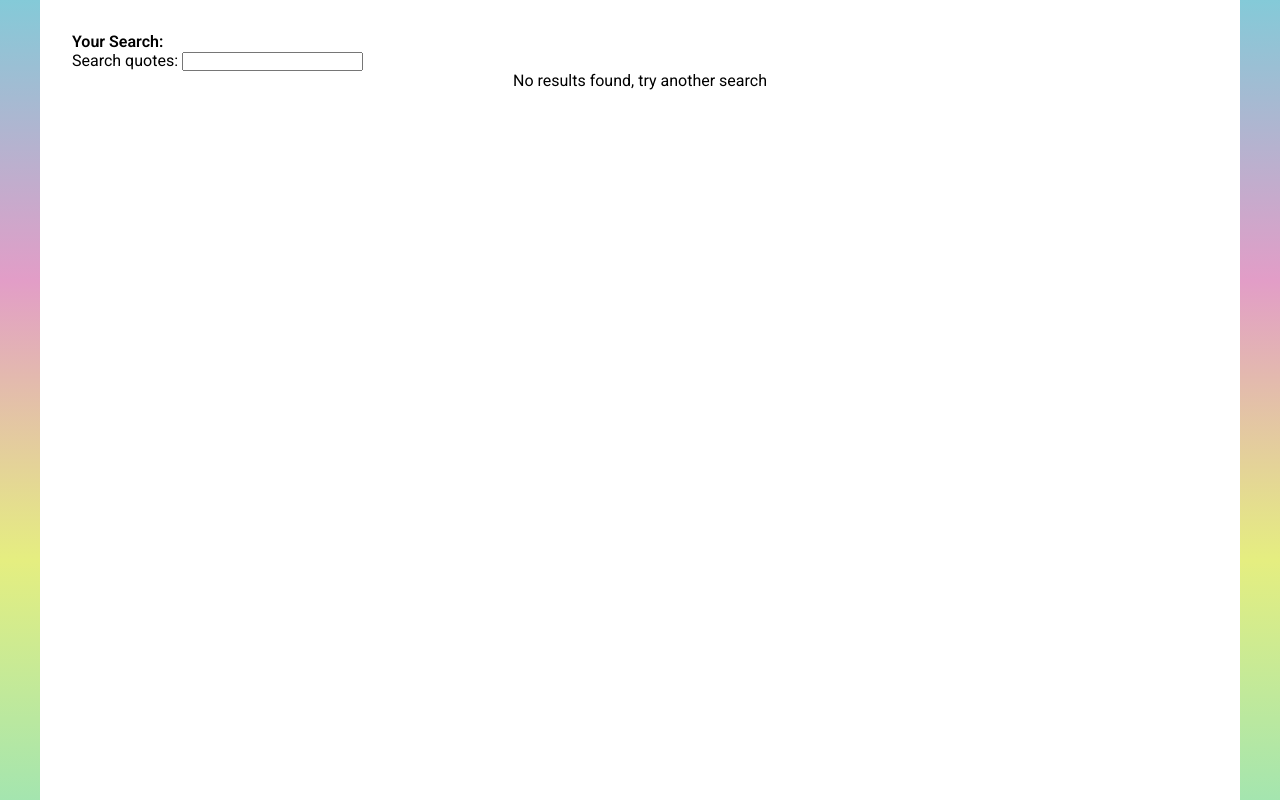
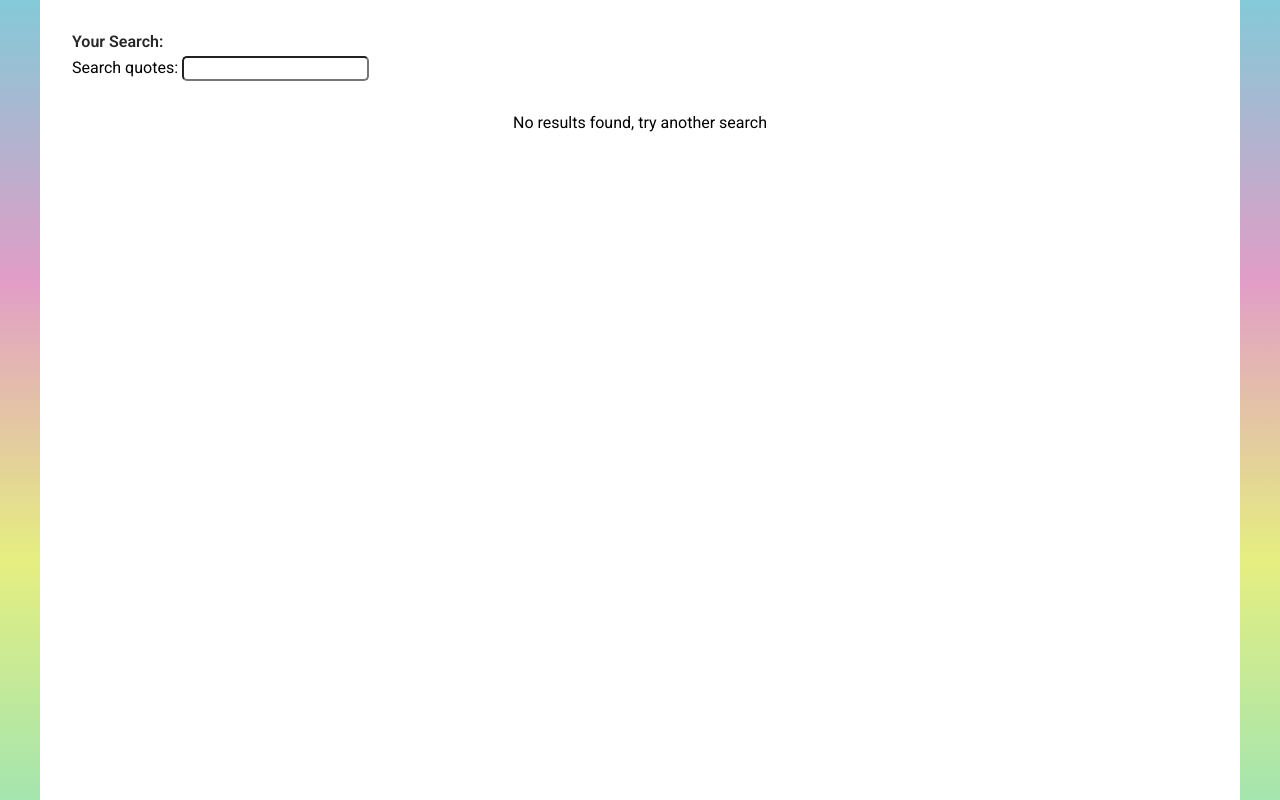
Before and after one commit to AgnetaA/postergenerator, a Next.js app: page /search in a window 1280 px wide. Built offline with nearby package versions, Linux system fonts and the light colour scheme.

Commit message:
basic styling done

```diff
--- a/app/globals.css
+++ b/app/globals.css
@@ -9,7 +9,7 @@
   --foreground: #272727;
   --greyText: #494949;
   --midGrey: #797979;
-  --bodyBackgroundColor: #e9ade9;
+  --background-purple: #e9ade9;
   --pastelGradient: linear-gradient(0deg, rgba(164,229,175,1) 0%, rgba(229,238,128,1) 30%, rgba(226,157,199,1) 65%, rgba(132,202,216,1) 100%);
 
 }
--- a/app/search/page.module.css
+++ b/app/search/page.module.css
@@ -1,21 +1,44 @@
 .main span {
     font-weight: 600;
+    color: var(--foreground);
+}
+
+.searchTerm {
+    padding-bottom: 5px;
+}
+.searchField {
+    padding-bottom: 2rem;
 }
 
 .section {
     display: flex;
     flex-wrap: wrap;
     justify-content: space-around;
-  }
+}
 
 .quoteCard {
-    border: 2px solid purple;
-    width: 25vw;
+    background-color: var(--background-purple);
+    width: 30%;
     padding: 2rem;
     font-size: 1.2rem;
     margin: 1rem;
     border-radius: 30px;
 }
+
+
+@media screen and (max-width: 1050px) {
+    .quoteCard {
+        width: 45%;
+    }
+}
+@media screen and (max-width: 720px) {
+    .quoteCard {
+        width: 100%;
+        margin: .5rem;
+    }
+}
+
+
 
 
 
@@ -28,4 +51,5 @@
     font-family: var(--font-dancing-script);
     display: block;
     padding: 1rem;
+    float: right;
 }
--- a/app/search/page.tsx
+++ b/app/search/page.tsx
@@ -11,8 +11,10 @@ export default function QuoteResults() {
     return (
         <main className={styles.main} id="main">
 
-            <p><span>Your Search: </span>{query}</p>
-            <SearchFunction />
+            <p className={styles.searchTerm}><span>Your Search: </span>{query}</p>
+            <div className={styles.searchField}>
+                <SearchFunction />
+            </div>
             <SearchResults query={query}/>
 
         </main>
--- a/components/search.module.css
+++ b/components/search.module.css
@@ -0,0 +1,4 @@
+.quoteSearchForm input {
+    padding: .2rem;
+    border-radius: 5px;
+}
```
